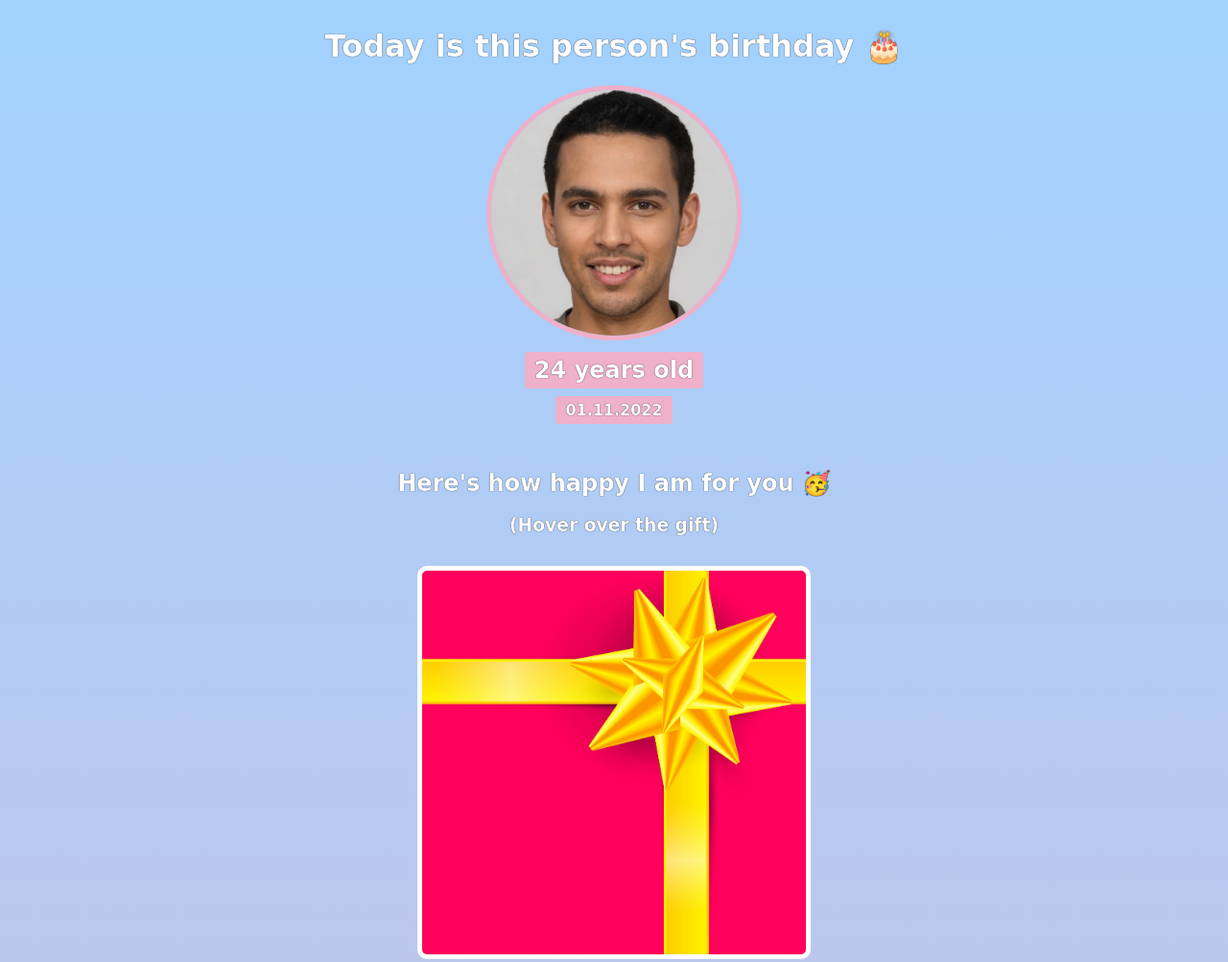
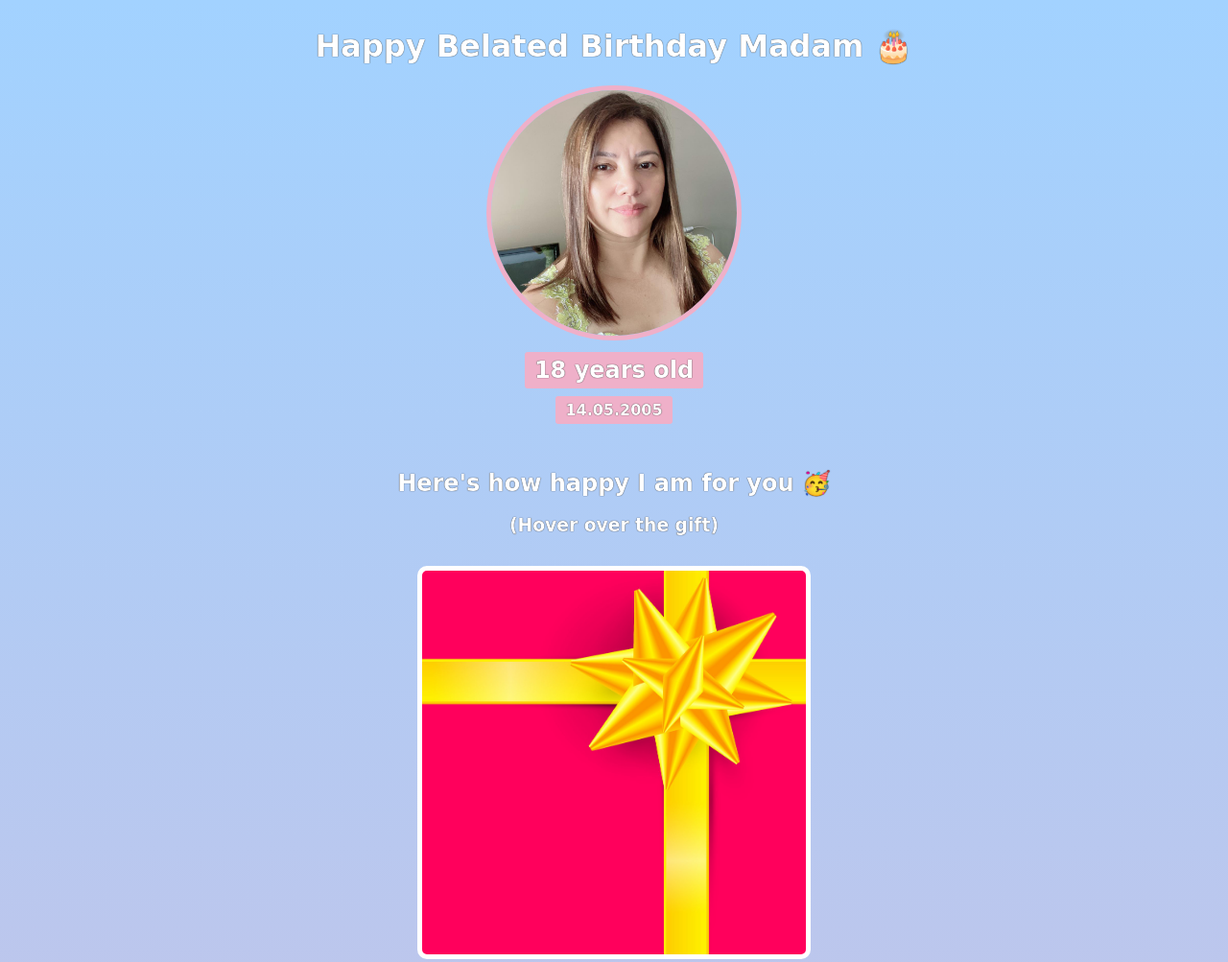
Before and after one commit to jomelsontanco/birthday-gift-site, a plain HTML site: page index.html in a window 1280 px wide. Shown: the top 1003 px of the page at 96% size. Drawn offline with Linux system fonts and the light colour scheme; a web font is replaced by a local one.

Commit message:
updated to reflect madam's profile

```diff
--- a/index.html
+++ b/index.html
@@ -7,10 +7,10 @@
     </head>
     <body>
         <div class="header">
-            <h1>Today is this person's birthday 🎂</h1>
-            <img class="main-picture border-radius-round" src="images/nick.jpg" alt="An AI-generated image of a man with a deliberately vague mixed-race ancestry.">
-            <h2 class="header__age">24 years old</h2>
-            <h4 class="header__birthday">01.11.2022</h4>
+            <h1>Happy Belated Birthday Madam 🎂</h1>
+            <img class="main-picture border-radius-round" src="images/madam.jpg" alt="An AI-generated image of a man with a deliberately vague mixed-race ancestry.">
+            <h2 class="header__age">18 years old</h2>
+            <h4 class="header__birthday">14.05.2005</h4>
         </div>
         <div class="gift-section">
             <h2 class="gift-section__h2">Here's how happy I am for you 🥳</h2>
```
Also changed, not shown: images/madam.jpg (added).
